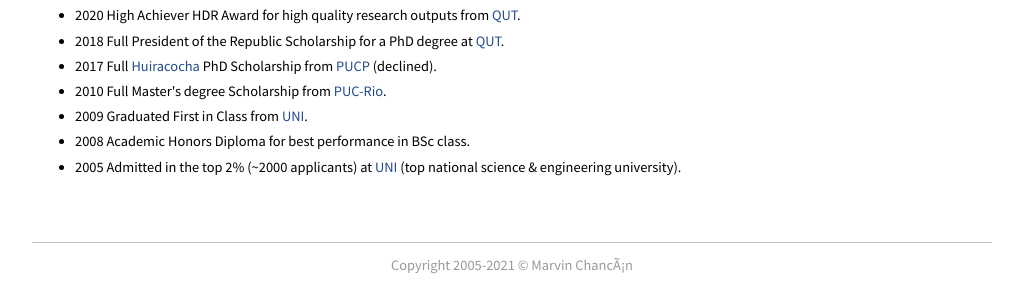
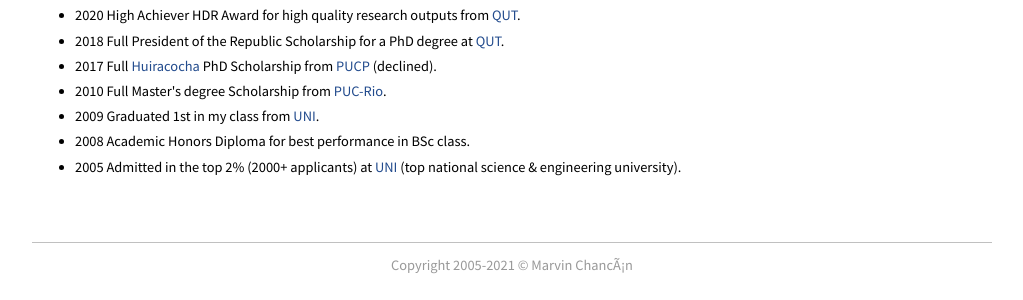
Before and after one commit to mchancan/mchancan.github.io, a Jekyll site: the page built from index.html, in a window 1280 px wide and 900 px high, scrolled down 2064 px. Shown: the part 555-855 px from the top of the window, without its empty margins (128-1151 px from the left). Built offline with Jekyll 4.4.1, drawn with Linux system fonts in a browser that asks for light colours; comment, search, counter and statistics services are not loaded; a style sheet for code colours, icons or effects is not loaded.

Commit message:
Update index.html

```diff
--- a/index.html
+++ b/index.html
@@ -200,9 +200,9 @@ As a result, my research papers have been published at top-tier machine learning
 				<li>2018  Full President of the Republic Scholarship for a PhD degree at <a href="https://www.qut.edu.au" target="_blank">QUT</a>.</li>
 				<li>2017  Full <a href="https://posgrado.pucp.edu.pe/beca-fondo/beca-huiracocha/" target="_blank">Huiracocha</a> PhD Scholarship from <a href="https://www.pucp.edu.pe/" target="_blank">PUCP</a> (declined).</li>
 				<li>2010  Full Master's degree Scholarship from <a href="https://www.puc-rio.br" target="_blank">PUC-Rio</a>.</li>
-				<li>2009  Graduated First in Class from <a href="https://en.wikipedia.org/wiki/National_University_of_Engineering" target="_blank">UNI</a>.</li>
+				<li>2009  Graduated 1st in my class from <a href="https://en.wikipedia.org/wiki/National_University_of_Engineering" target="_blank">UNI</a>.</li>
 				<li>2008  Academic Honors Diploma for best performance in BSc class.</li>
-				<li>2005  Admitted in the top 2% (~2000 applicants) at <a href="https://en.wikipedia.org/wiki/National_University_of_Engineering" target="_blank">UNI</a> (top national science & engineering university).</li>
+				<li>2005  Admitted in the top 2% (2000+ applicants) at <a href="https://en.wikipedia.org/wiki/National_University_of_Engineering" target="_blank">UNI</a> (top national science & engineering university).</li>
 			</ul>
 		</td>
 	</tr>
```
